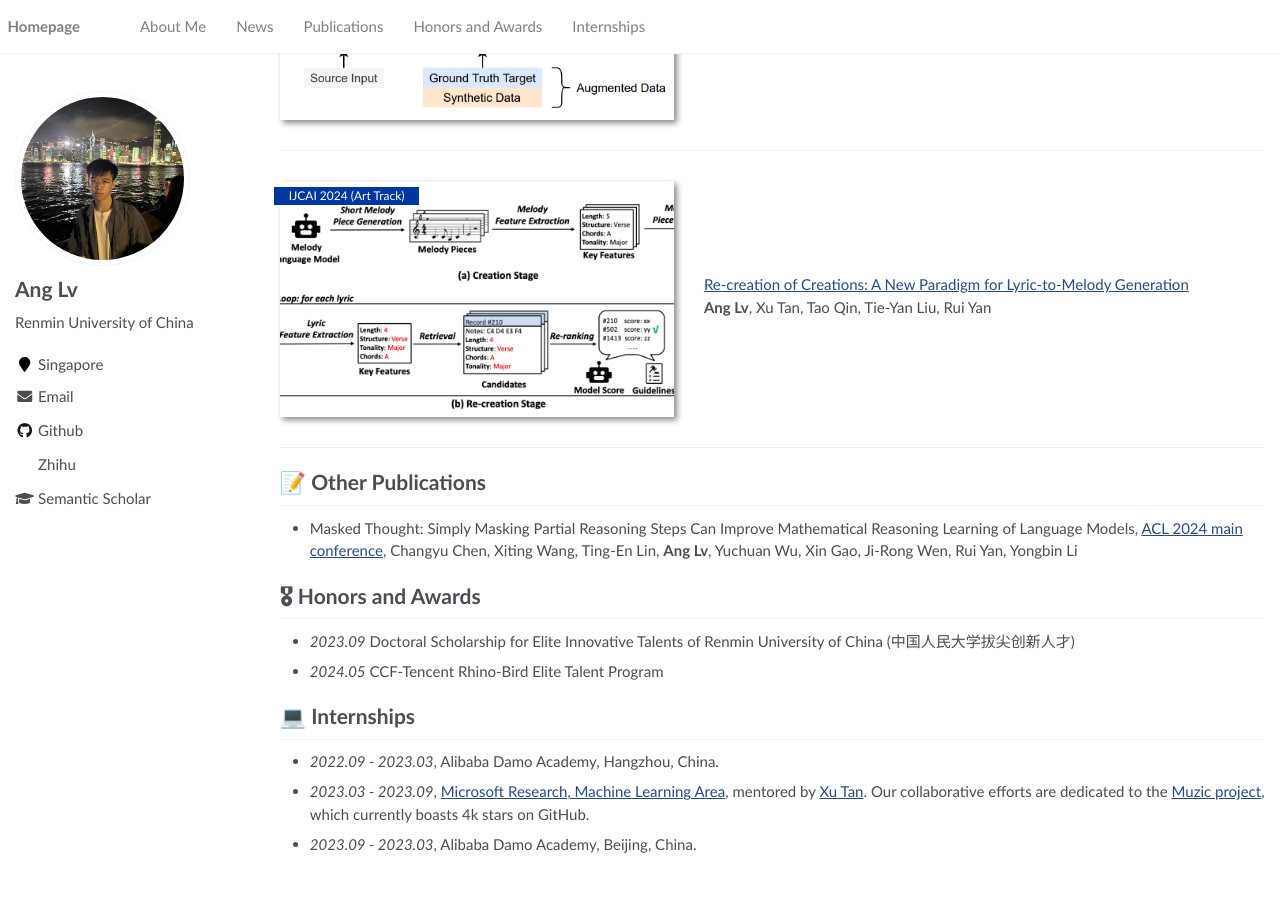
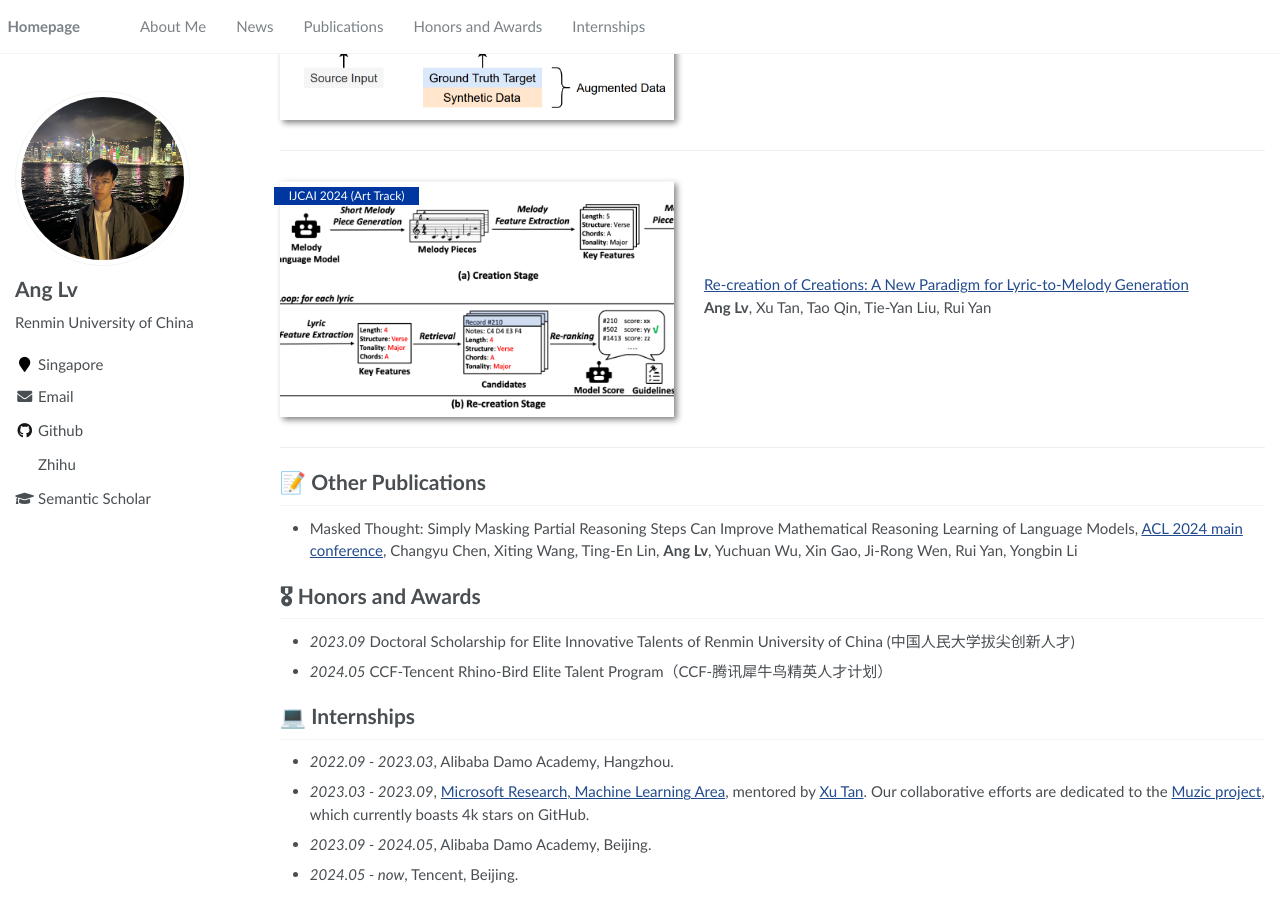
Before and after one commit to trestad/trestad.github.io, a Jekyll site: the page built from _pages/about.md, in a window 1280 px wide and 900 px high, scrolled down 1824 px. Built offline with Jekyll 4.4.1, drawn with Linux system fonts in a browser that asks for light colours; before the commit the page ends 2694 px from its top, so only the background shows below that.

Commit message:
Update about.md

```diff
--- a/_pages/about.md
+++ b/_pages/about.md
@@ -82,9 +82,10 @@ Shufang Xie\*, **Ang Lv\***, Yingce Xia, Lijun Wu, Tao Qin, Tie-Yan Liu, Rui Yan
 
 # 🎖 Honors and Awards
 - *2023.09* Doctoral Scholarship for Elite Innovative Talents of Renmin University of China (中国人民大学拔尖创新人才)
-- *2024.05* CCF-Tencent Rhino-Bird Elite Talent Program
+- *2024.05* CCF-Tencent Rhino-Bird Elite Talent Program（CCF-腾讯犀牛鸟精英人才计划）
 
 # 💻 Internships
-- *2022.09 - 2023.03*, Alibaba Damo Academy, Hangzhou, China.
+- *2022.09 - 2023.03*, Alibaba Damo Academy, Hangzhou.
 - *2023.03 - 2023.09*, [Microsoft Research, Machine Learning Area](https://www.microsoft.com/en-us/research/group/machine-learning-research-group/), mentored by [Xu Tan](https://www.microsoft.com/en-us/research/people/xuta/). Our collaborative efforts are dedicated to the [Muzic project](https://github.com/microsoft/muzic), which currently boasts 4k stars on GitHub.
-- *2023.09 - 2023.03*, Alibaba Damo Academy, Beijing, China.
+- *2023.09 - 2024.05*, Alibaba Damo Academy, Beijing.
+- *2024.05 - now*, Tencent, Beijing.
```
